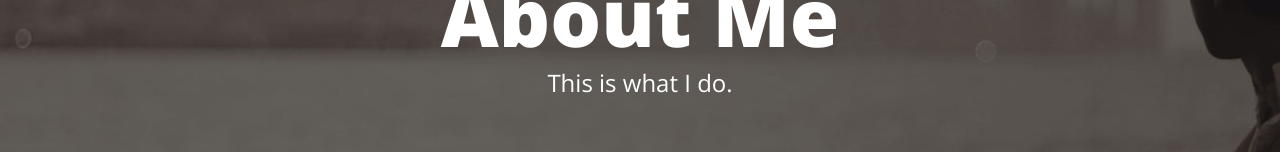
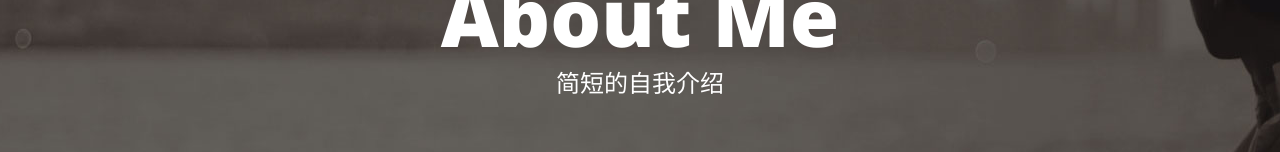
Before and after one commit to AlekseyPeng/AlekseyPeng.github.io, a website: page about.html in a window 1280 px wide. Shown: the part 178-330 px from the top of the page. Drawn offline with nearby package versions, Linux system fonts and the light colour scheme.

Commit message:
Update about.html

```diff
--- a/about.html
+++ b/about.html
@@ -69,7 +69,7 @@
                 <div class="col-lg-8 offset-lg-2 col-md-10 offset-md-1">
                     <div class="page-heading">
                         <h1>About Me</h1>
-                        <span class="subheading">This is what I do.</span>
+                        <span class="subheading">简短的自我介绍</span>
                     </div>
                 </div>
             </div>
```
